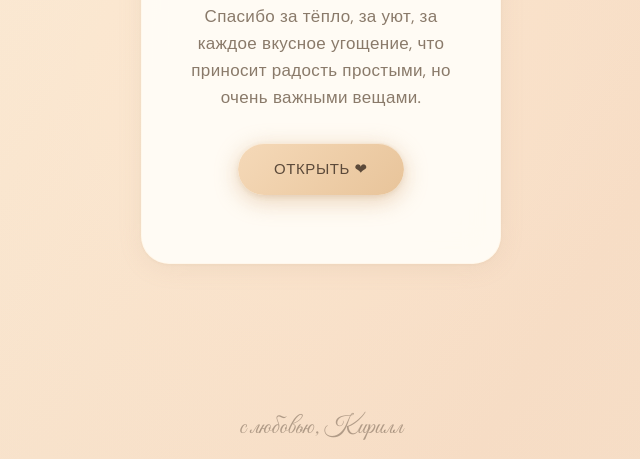
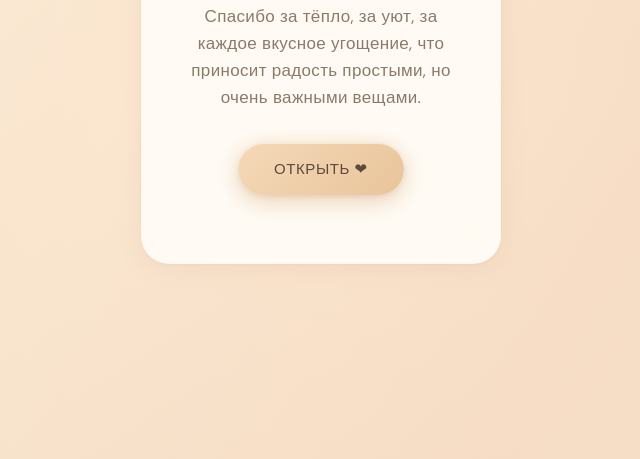
Before and after one commit to ZenTr1xxx/thank-you-tanya, a plain HTML site: page index.html in a window 1280 px wide. Shown: the part 341-800 px from the top of the page, without its empty margins (319-959 px from the left). Drawn offline with Linux system fonts and the light colour scheme; animation ran at ten frames a second.

Commit message:
Remove footer text from index.html
Removed footer text from the HTML file.

```diff
--- a/index.html
+++ b/index.html
@@ -159,7 +159,7 @@
     </article>
   </main>
 
-  <footer class="footer">с любовью, Кирилл</footer>
+
 
   <script>
     // Animated gradient background
```
